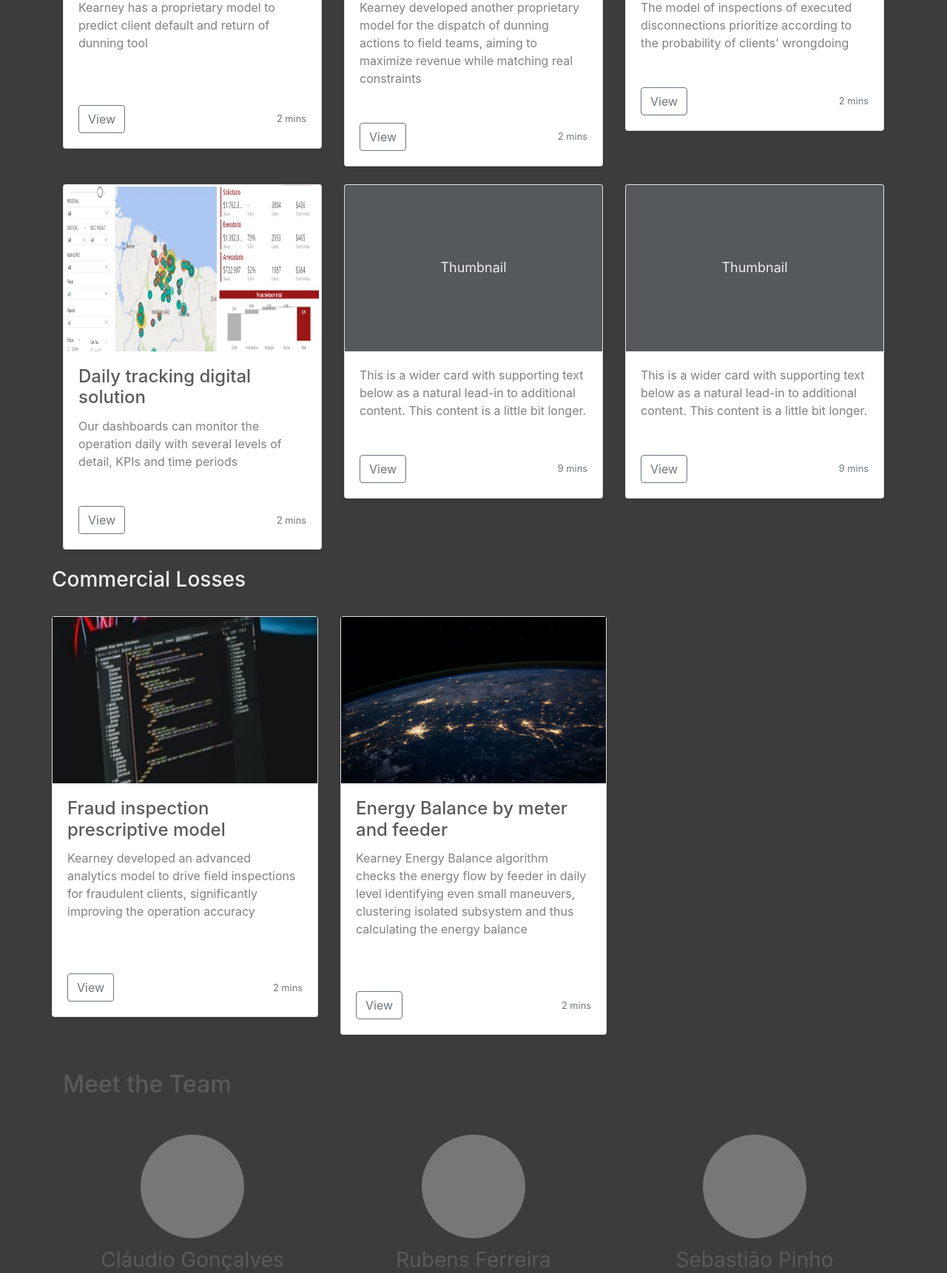
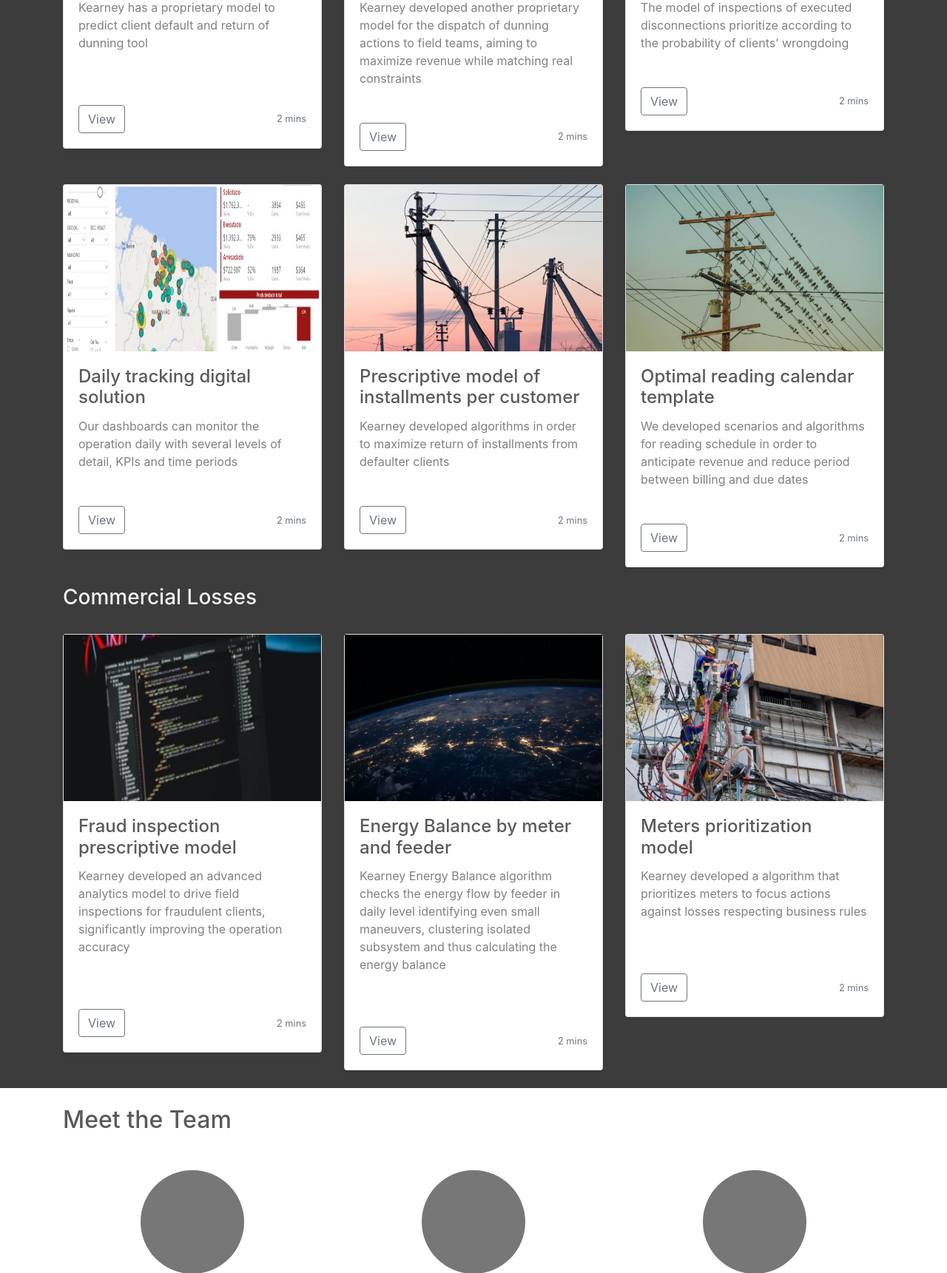
Before and after one commit to agnaldoluiz/web_utilities, a Flask app: page /home in a window 1280 px wide. Shown: the part 1039-2760 px from the top of the page at 74% size. Run offline with Flask 2, Linux system fonts and the light colour scheme; some libraries are stand-ins or nearby versions.

Commit message:
Add usecases 5,6, 8 and 9

```diff
--- a/app/templates/home.html
+++ b/app/templates/home.html
@@ -123,7 +123,7 @@
             <p class="card-text">Our dashboards can monitor the operation daily with several levels of detail, KPIs and time periods</p>
             <div class="d-flex justify-content-between align-items-center">
               <div class="btn-group">
-                <a href="{{url_for('usecase', number=2, name='Daily tracking digital solution')}}" type="button" class="btn btn-md btn-outline-secondary">View</a>
+                <a href="{{url_for('usecase', number=4, name='Daily tracking digital solution')}}" type="button" class="btn btn-md btn-outline-secondary">View</a>
               </div>
               <small class="text-muted">2 mins</small>
             </div>
@@ -133,14 +133,15 @@
 
       <div class="col-md-4">
         <div class="card mb-4 shadow-sm">
-          <svg class="bd-placeholder-img card-img-top" width="100%" height="225" xmlns="http://www.w3.org/2000/svg" preserveAspectRatio="xMidYMid slice" focusable="false" role="img" aria-label="Placeholder: Thumbnail"><title>Placeholder</title><rect width="100%" height="100%" fill="#55595c"/><text x="50%" y="50%" fill="#eceeef" dy=".3em">Thumbnail</text></svg>
+          <div><img src='static/img/usecase5.jpg' class="img-responsive" width="100%" height="225" preserveAspectRatio="xMidyMid slice"/></div>
           <div class="card-body">
-            <p class="card-text">This is a wider card with supporting text below as a natural lead-in to additional content. This content is a little bit longer.</p>
+            <h4 class="card-title">Prescriptive model of installments per customer</h4>
+            <p class="card-text">Kearney developed algorithms in order to maximize return of installments from defaulter clients</p>
             <div class="d-flex justify-content-between align-items-center">
               <div class="btn-group">
-                <button type="button" class="btn btn-md btn-outline-secondary">View</button>
+                <a href="{{url_for('usecase', number=5, name='Prescriptive model of installments per customer')}}" type="button" class="btn btn-md btn-outline-secondary">View</a>
               </div>
-              <small class="text-muted">9 mins</small>
+              <small class="text-muted">2 mins</small>
             </div>
           </div>
         </div>
@@ -148,32 +149,35 @@
 
       <div class="col-md-4">
         <div class="card mb-4 shadow-sm">
-          <svg class="bd-placeholder-img card-img-top" width="100%" height="225" xmlns="http://www.w3.org/2000/svg" preserveAspectRatio="xMidYMid slice" focusable="false" role="img" aria-label="Placeholder: Thumbnail"><title>Placeholder</title><rect width="100%" height="100%" fill="#55595c"/><text x="50%" y="50%" fill="#eceeef" dy=".3em">Thumbnail</text></svg>
+          <div><img src='static/img/usecase6.jpg' class="img-responsive" width="100%" height="225" preserveAspectRatio="xMidyMid slice"/></div>
           <div class="card-body">
-            <p class="card-text">This is a wider card with supporting text below as a natural lead-in to additional content. This content is a little bit longer.</p>
+            <h4 class="card-title">Optimal reading calendar template</h4>
+            <p class="card-text">We developed  scenarios and algorithms for reading schedule in order to anticipate revenue and reduce period between billing and due dates</p>
             <div class="d-flex justify-content-between align-items-center">
               <div class="btn-group">
-                <button type="button" class="btn btn-md btn-outline-secondary">View</button>
+                <a href="{{url_for('usecase', number=6, name='Optimal reading calendar template')}}" type="button" class="btn btn-md btn-outline-secondary">View</a>
               </div>
-              <small class="text-muted">9 mins</small>
+              <small class="text-muted">2 mins</small>
             </div>
           </div>
         </div>
       </div>
+
+    </div>
 
     <h3 id="commerciallosses" class="title pb-4">Commercial Losses</h3>
     <div class="row">
 
       <div class="col-md-4">
         <div class="card mb-4 shadow-sm">
-          <div><img src='static/img/usecase5.jpg' class="img-responsive" height="225" width="100%" preserveAspectRatio="xMidyMid slice"/></div>
+          <div><img src='static/img/usecase7.jpg' class="img-responsive" height="225" width="100%" preserveAspectRatio="xMidyMid slice"/></div>
           <div class="card-body">
             <h4 class="card-title">Fraud inspection prescriptive model</h4>
             <p class="card-text"> Kearney developed an advanced analytics model to drive field inspections for fraudulent clients, significantly improving the operation accuracy</p>
             <br />
             <div class="d-flex justify-content-between align-items-center">
               <div class="btn-group">
-                <a href="{{url_for('usecase', number=5, name='Fraud inspection prescriptive model')}}" type="button" class="btn btn-md btn-outline-secondary">View</a>
+                <a href="{{url_for('usecase', number=7, name='Fraud inspection prescriptive model')}}" type="button" class="btn btn-md btn-outline-secondary">View</a>
               </div>
               <small class="text-muted">2 mins</small>
             </div>
@@ -183,14 +187,31 @@
 
        <div class="col-md-4">
         <div class="card mb-4 shadow-sm">
-          <div><img src='static/img/usecase6.jpg' class="img-responsive" height="225" width="100%" preserveAspectRatio="xMidyMid slice"/></div>
+          <div><img src='static/img/usecase8.jpg' class="img-responsive" height="225" width="100%" preserveAspectRatio="xMidyMid slice"/></div>
           <div class="card-body">
             <h4 class="card-title">Energy Balance by meter and feeder</h4>
             <p class="card-text"> Kearney Energy Balance algorithm checks the energy flow by feeder in daily level identifying even small maneuvers, clustering isolated subsystem and thus calculating the energy balance</p>
             <br />
             <div class="d-flex justify-content-between align-items-center">
               <div class="btn-group">
-                <a href="{{url_for('usecase', number=6, name='Fraud inspection prescriptive model')}}" type="button" class="btn btn-md btn-outline-secondary">View</a>
+                <a href="{{url_for('usecase', number=8, name='Energy Balance by meter and feeder')}}" type="button" class="btn btn-md btn-outline-secondary">View</a>
+              </div>
+              <small class="text-muted">2 mins</small>
+            </div>
+          </div>
+        </div>
+      </div>
+
+      <div class="col-md-4">
+        <div class="card mb-4 shadow-sm">
+          <div><img src='static/img/usecase9.jpg' class="img-responsive" height="225" width="100%" preserveAspectRatio="xMidyMid slice"/></div>
+          <div class="card-body">
+            <h4 class="card-title">Meters prioritization model</h4>
+            <p class="card-text"> Kearney developed a algorithm that prioritizes meters to focus actions against losses respecting business rules</p>
+            <br />
+            <div class="d-flex justify-content-between align-items-center">
+              <div class="btn-group">
+                <a href="{{url_for('usecase', number=9, name='Meters prioritization model')}}" type="button" class="btn btn-md btn-outline-secondary">View</a>
               </div>
               <small class="text-muted">2 mins</small>
             </div>
```
Also changed, not shown: app/static/img/case6.jpg (deleted), app/static/img/case7.JPG (renamed from app/static/img/case5.JPG), app/static/img/case8.jpg (added), app/static/img/case9.jpg (added), app/static/img/usecase5.jpg, app/static/img/usecase6.jpg, app/static/img/usecase7.jpg (added), app/static/img/usecase8.jpg (added), app/static/img/usecase9.jpg (added).
